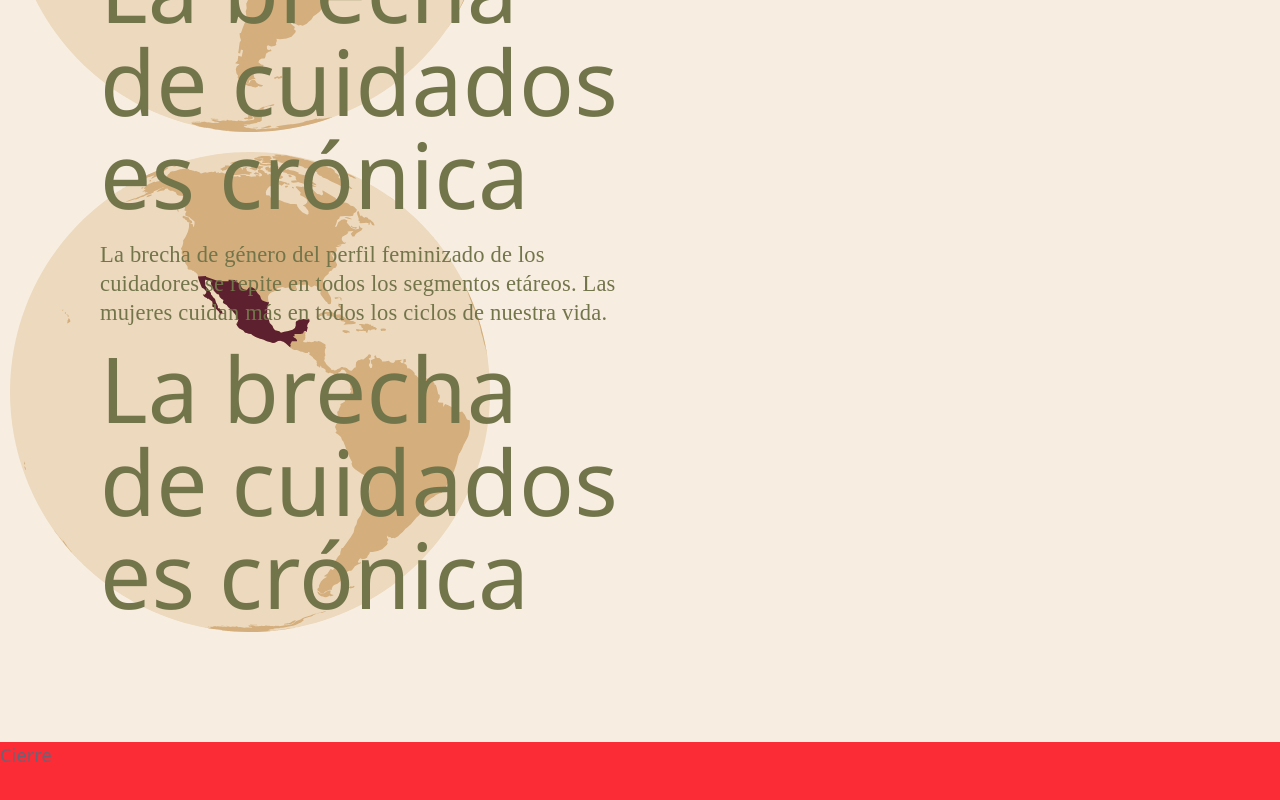
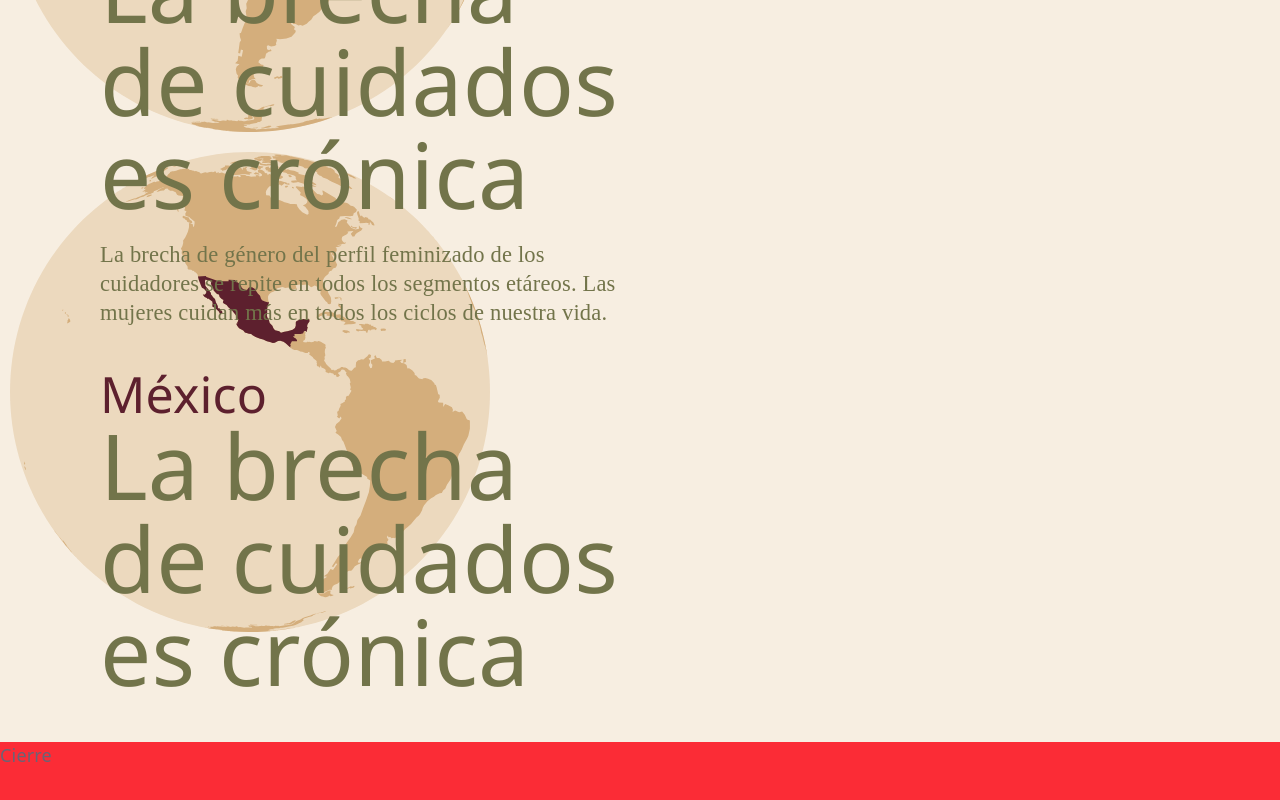
Before and after one commit to dataista-studio/cuidados-circulares, a React (Vite) app: page / in a window 1280 px wide. Shown: the part 4058-4858 px from the top of the page. Built offline with nearby package versions, Linux system fonts and the light colour scheme; a web font is replaced by a local one.

Commit message:
add country name

```diff
--- a/src/screens/SeccionV.jsx
+++ b/src/screens/SeccionV.jsx
@@ -1,8 +1,10 @@
 import Title from "./seccionV/Title";
 import Paragraph from "./seccionV/Paragraph";
+import CountryTitle from "./seccionV/CountryTitle";
 
 const title = "La brecha de cuidados es crónica";
 const paragraphText = "La brecha de género del perfil feminizado de los cuidadores se repite en todos los segmentos etáreos. Las mujeres cuidan más en todos los ciclos de nuestra vida.";
+const selectedCountry = 'México';
 
 export default function SeccionV() {
     return (
@@ -11,6 +13,7 @@ export default function SeccionV() {
                 <div className="w-[48%] h-screen">
                     <Title title={title} />
                     <Paragraph paragraph={paragraphText} />
+                    <CountryTitle countryName={selectedCountry} />
                 </div>
                 <div className="w-[48%] h-screen">
                     <Title title={"La brecha de cuidados es crónica"} />
--- /dev/null
+++ b/src/screens/seccionV/CountryTitle.jsx
@@ -0,0 +1,7 @@
+export default function CountryTitle({ countryName }) {
+    return (
+        <h3 className="text-[50px] text-burdeo font-heading leading-[50px] font-[300]">
+            {countryName}
+        </h3>
+    )
+};
--- a/src/screens/seccionV/Paragraph.jsx
+++ b/src/screens/seccionV/Paragraph.jsx
@@ -1,6 +1,6 @@
 export default function Paragraph({ paragraph }) {
     return (
-        <p className="text-[30px] text-verde-oscuro font-serif leading-[29px] font-normal">
+        <p className="text-[30px] text-verde-oscuro font-serif leading-[29px] font-normal  mb-[34px]">
             <sup>{paragraph}</sup>
         </p>
     )
```
